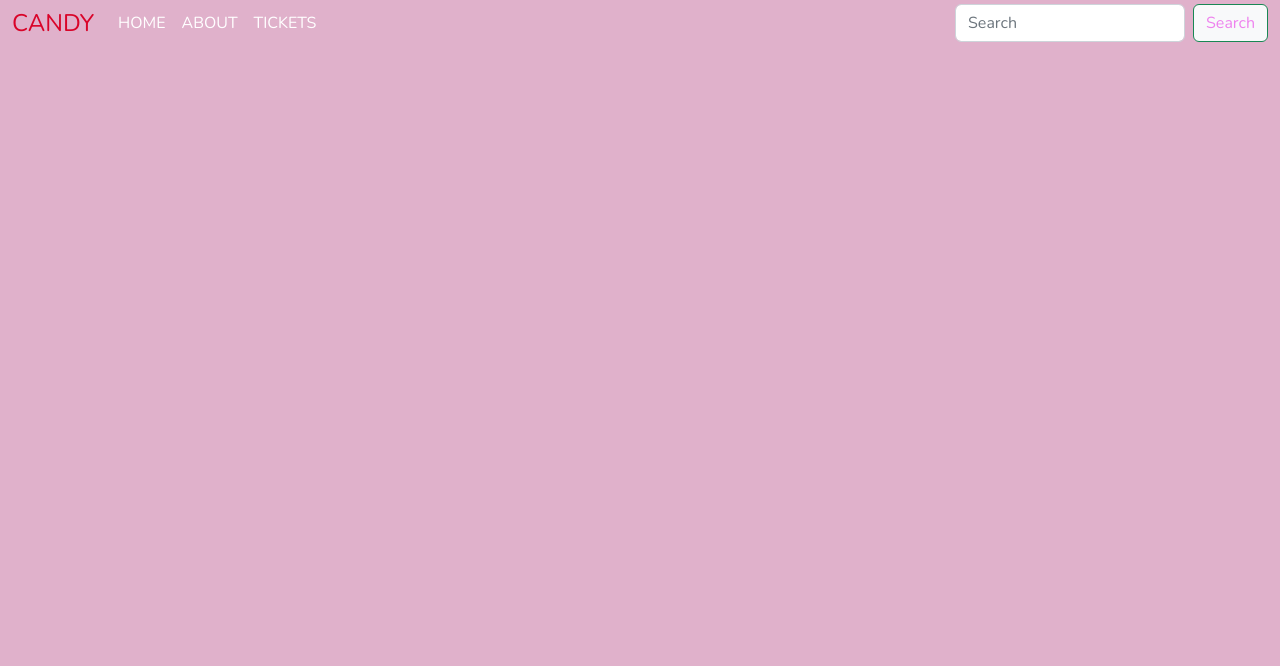
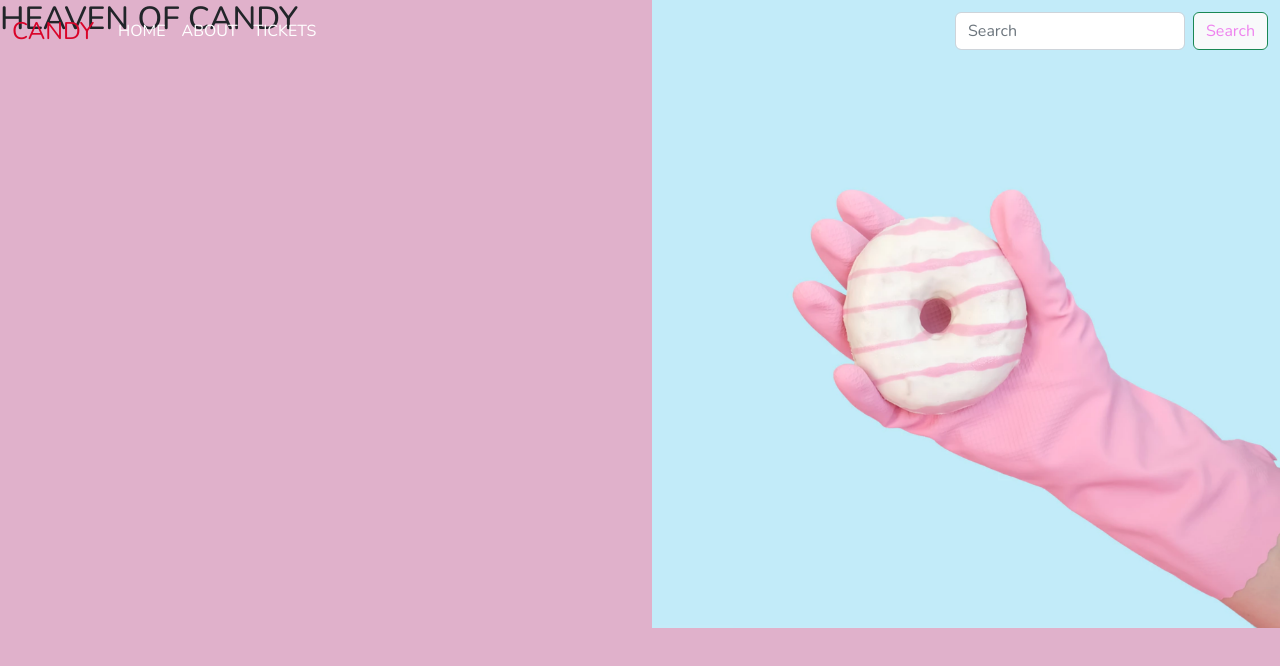
Before and after one commit to sukanta481/heaven-of-candy, a plain HTML site: page index.html in a window 1280 px wide. Drawn offline with nearby package versions, Linux system fonts and the light colour scheme.

Commit message:
added pictures

```diff
--- a/index.html
+++ b/index.html
@@ -19,7 +19,7 @@
     <link rel="stylesheet" href="src/style.css" />
   </head>
   <body>
-    <nav id="navBarmain" class="navbar navbar-expand-lg py-0">
+    <nav id="navBarmain" class="navbar navbar-expand-lg py-0 pt-2 mb-1 fixed-top">
       <div class="container-fluid">
         <a class="navbar-brand" href="#">CANDY</a>
         <button
@@ -63,6 +63,18 @@
         </div>
       </div>
     </nav>
+    <section>
+        <div class="container-fluid mx-0 px-0">
+            <div class="row align-item-center">
+                <div class="col-6">
+                    <h2>HEAVEN OF CANDY</h2>
+                </div>
+                <div class="col-6">
+                    <img src="src/img/hand2.png" alt="" class="img-fluid">
+                </div>
+            </div>
+        </div>
+    </section>
     <script
       src="https://cdn.jsdelivr.net/npm/bootstrap@5.2.0-beta1/dist/js/bootstrap.bundle.min.js"
       integrity="sha384-pprn3073KE6tl6bjs2QrFaJGz5/SUsLqktiwsUTF55Jfv3qYSDhgCecCxMW52nD2"
```
Also changed, not shown: src/img/hand2.png (added), src/img/lolli_icon.png (added), src/img/sprinkles.png (added), 2 other files.
